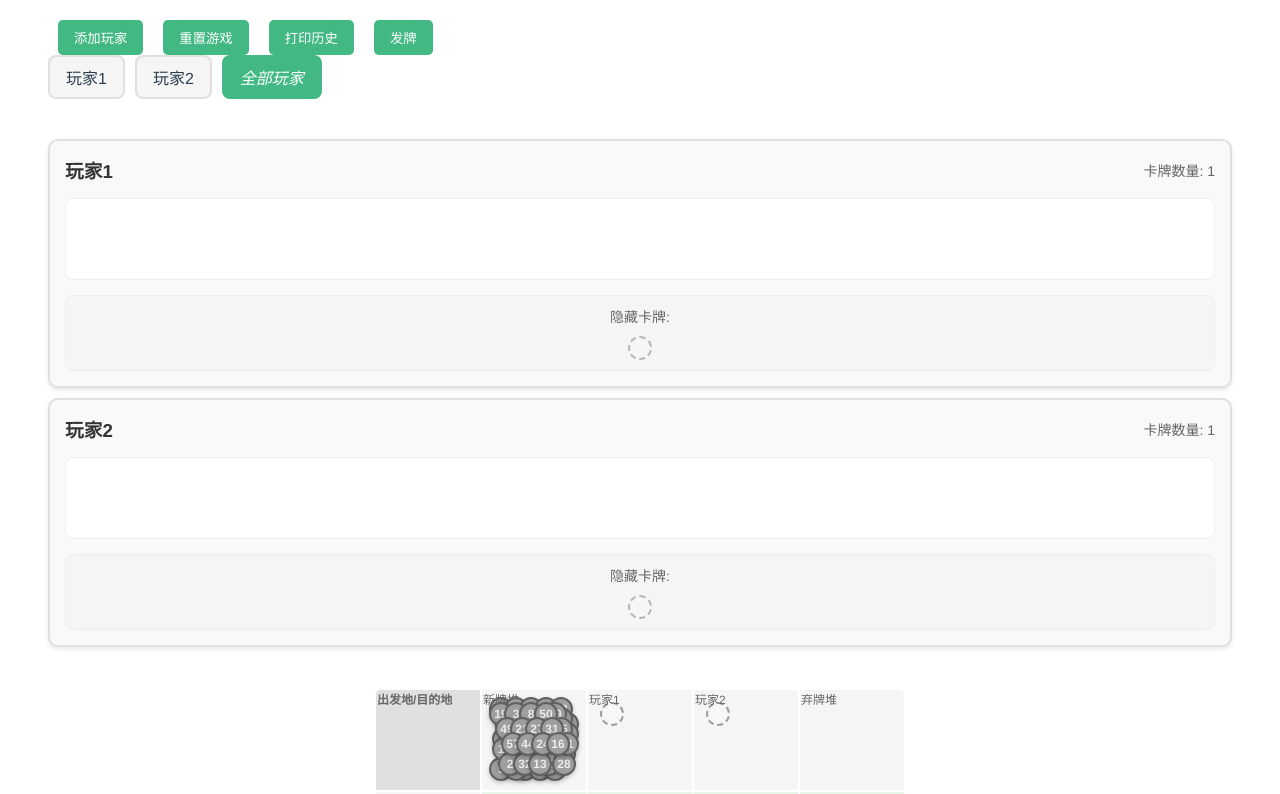
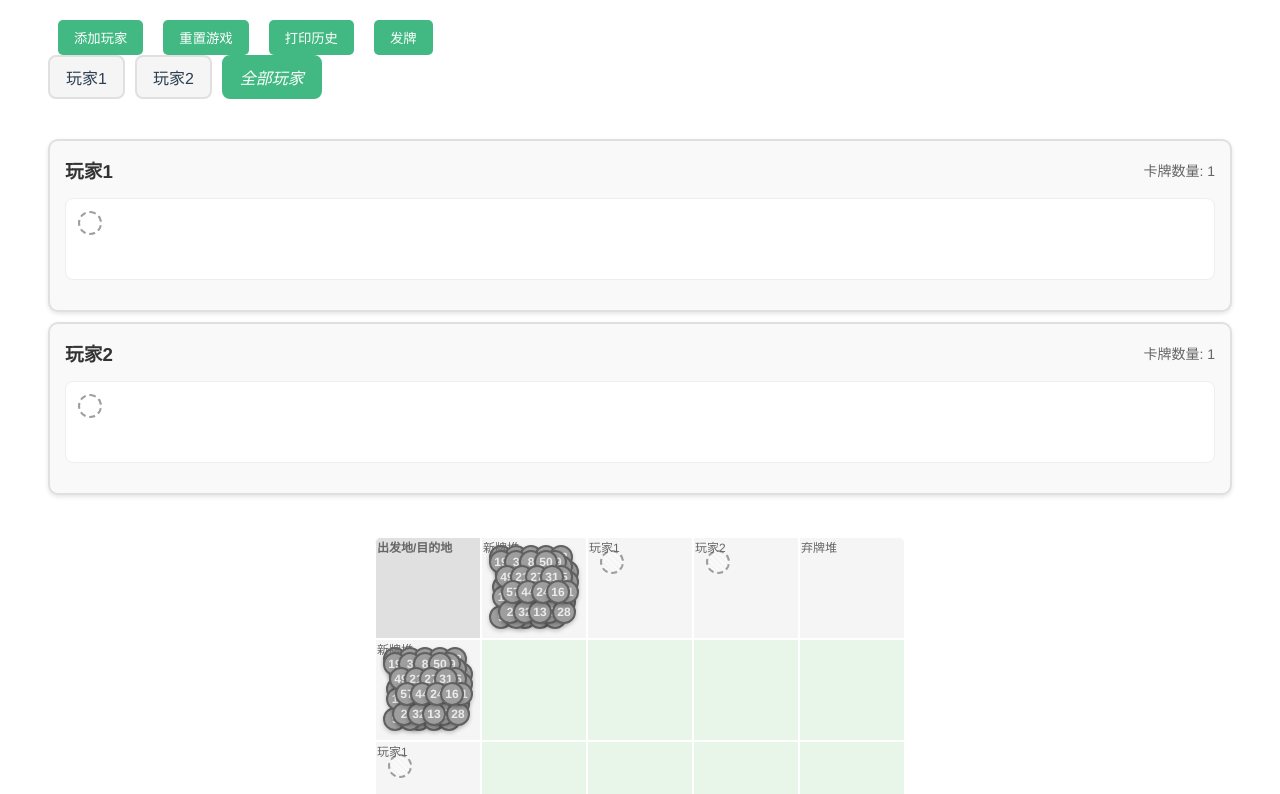
Before and after one commit to yuanoook/tiny, a Vue app: page / in a window 1280 px wide. Shown: the top 794 px of the page. Built offline with nearby package versions, Linux system fonts and the light colour scheme.

Commit message:
feat(玩家面板): 重构玩家卡牌显示逻辑并添加自查看样式
移除分离的可见卡牌和隐藏卡牌区域，统一使用playerCards显示所有卡牌
为CardDot组件添加isSelfView属性，在自查看时显示卡牌真实类型指示器

```diff
--- a/src/components/CardDot.vue
+++ b/src/components/CardDot.vue
@@ -10,7 +10,8 @@
         'empty': card.type === 'empty' && !(card.isDisguised && card.disguiseColor),
         'header-card': isHeaderCard,
         'deck-card': isDeckCard,
-        'deck-header-card': isDeckHeaderCard
+        'deck-header-card': isDeckHeaderCard,
+        'self-view': isSelfView
       }
     ]"
     :style="cardStyle"
@@ -20,6 +21,10 @@
     @dblclick="handleDoubleClick"
   >
     <span class="card-id" v-if="card.type !== 'empty' || card.cardNo">{{ card.cardNo }}</span>
+    <!-- 小孔展示卡牌的真正类型 -->
+    <div class="true-type-hole" v-if="isSelfView && card.type !== 'empty'">
+      <div class="true-type-indicator" :class="card.type"></div>
+    </div>
   </div>
 </template>
 
@@ -44,6 +49,10 @@ export default {
       default: false
     },
     isDeckHeaderCard: {
+      type: Boolean,
+      default: false
+    },
+    isSelfView: {
       type: Boolean,
       default: false
     },
@@ -226,4 +235,45 @@ export default {
   pointer-events: none;
   z-index: 1;
 }
+
+/* 玩家自己查看时的样式 */
+.card-dot.self-view {
+  position: relative;
+}
+
+/* 小孔样式 */
+.true-type-hole {
+  position: absolute;
+  bottom: -8px;
+  left: 50%;
+  transform: translateX(-50%);
+  width: 12px;
+  height: 12px;
+  border-radius: 50%;
+  background-color: white;
+  border: 1px solid #ccc;
+  display: flex;
+  justify-content: center;
+  align-items: center;
+  z-index: 2;
+}
+
+/* 真正类型的指示器 */
+.true-type-indicator {
+  width: 8px;
+  height: 8px;
+  border-radius: 50%;
+}
+
+.true-type-indicator.red {
+  background-color: #ff6b6b;
+}
+
+.true-type-indicator.yellow {
+  background-color: #f9c942;
+}
+
+.true-type-indicator.green {
+  background-color: #51cf66;
+}
 </style>
--- a/src/components/PlayerPanel.vue
+++ b/src/components/PlayerPanel.vue
@@ -5,27 +5,14 @@
       <div class="card-count">卡牌数量: {{ playerCards.length }}</div>
     </div>
 
-    <!-- 玩家的手牌区域 - 明牌展开显示 -->
+    <!-- 玩家的卡牌区域 - 包含所有卡牌 -->
     <div class="player-hand">
       <CardDot
-        v-for="card in visibleCards"
+        v-for="card in playerCards"
         :key="`player-card-${card.id}`"
         :card="card"
         :is-deck-card="false"
-        @doubleclick="onCardDoubleClick"
-        @dragstart="onCardDragStart(card, $event)"
-        @dragend="onCardDragEnd"
-      />
-    </div>
-
-    <!-- 玩家的隐藏牌区域 -->
-    <div class="player-hidden-cards" v-if="hiddenCards.length > 0 && !isSelfView">
-      <div class="hidden-cards-label">隐藏卡牌:</div>
-      <CardDot
-        v-for="card in hiddenCards"
-        :key="`player-hidden-card-${card.id}`"
-        :card="card"
-        :is-deck-card="false"
+        :is-self-view="isSelfView"
         @doubleclick="onCardDoubleClick"
         @dragstart="onCardDragStart(card, $event)"
         @dragend="onCardDragEnd"
@@ -72,28 +59,6 @@ export default {
     // 获取该玩家的所有卡牌
     playerCards() {
       return this.cards.filter(card => card.owner === this.player.id);
-    },
-
-    // 获取该玩家的可见卡牌
-    visibleCards() {
-      // 如果是玩家自己查看，则显示所有卡牌为明牌
-      if (this.isSelfView) {
-        return this.playerCards.map(card => ({
-          ...card,
-          visibility: 'visible'
-        }));
-      }
-      // 否则只显示非隐藏状态的卡牌
-      return this.playerCards.filter(card => card.visibility !== 'hidden');
-    },
-
-    // 获取该玩家的隐藏卡牌
-    hiddenCards() {
-      // 如果是玩家自己查看，则不显示隐藏卡牌区域
-      if (this.isSelfView) {
-        return [];
-      }
-      return this.playerCards.filter(card => card.visibility === 'hidden');
     }
   },
   methods: {
@@ -130,24 +95,24 @@ export default {
   background-color: #f0f9f5;
 }
 
-.player-header {
+.player-panel .player-header {
   display: flex;
   justify-content: space-between;
   align-items: center;
   margin-bottom: 15px;
 }
 
-.player-header h3 {
+.player-panel .player-header h3 {
   margin: 0;
   color: #333;
 }
 
-.card-count {
+.player-panel .card-count {
   font-size: 14px;
   color: #666;
 }
 
-.player-hand {
+.player-panel .player-hand {
   display: flex;
   flex-wrap: wrap;
   gap: 10px;
@@ -158,21 +123,4 @@ export default {
   border: 1px solid #eee;
   margin-bottom: 15px;
 }
-
-.player-hidden-cards {
-  padding: 10px;
-  background-color: #f5f5f5;
-  border-radius: 8px;
-  border: 1px solid #eee;
-}
-
-.hidden-cards-label {
-  font-size: 14px;
-  color: #666;
-  margin-bottom: 8px;
-}
-
-.player-hidden-cards .card-dot {
-  opacity: 0.7;
-}
 </style>
```
